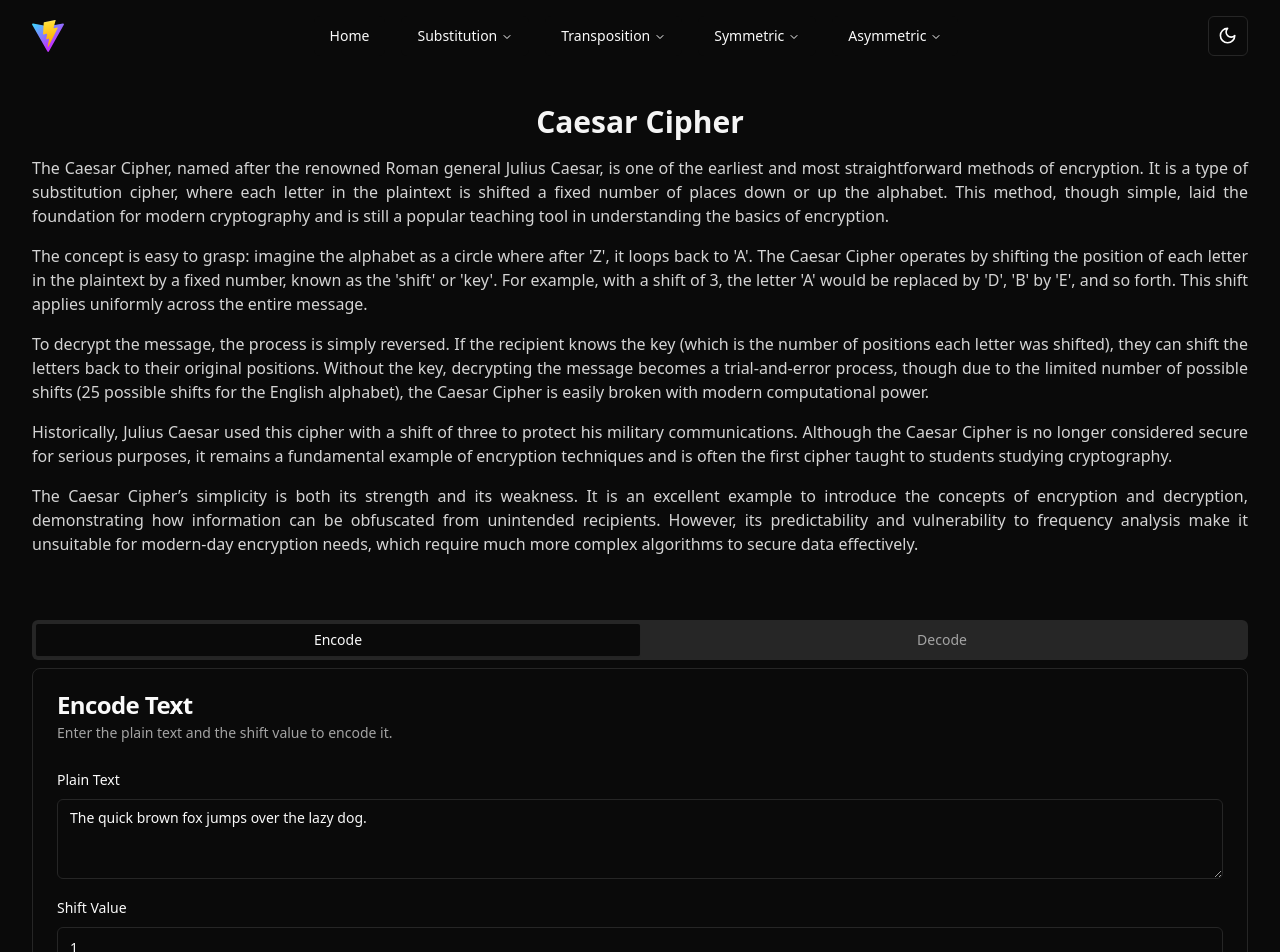
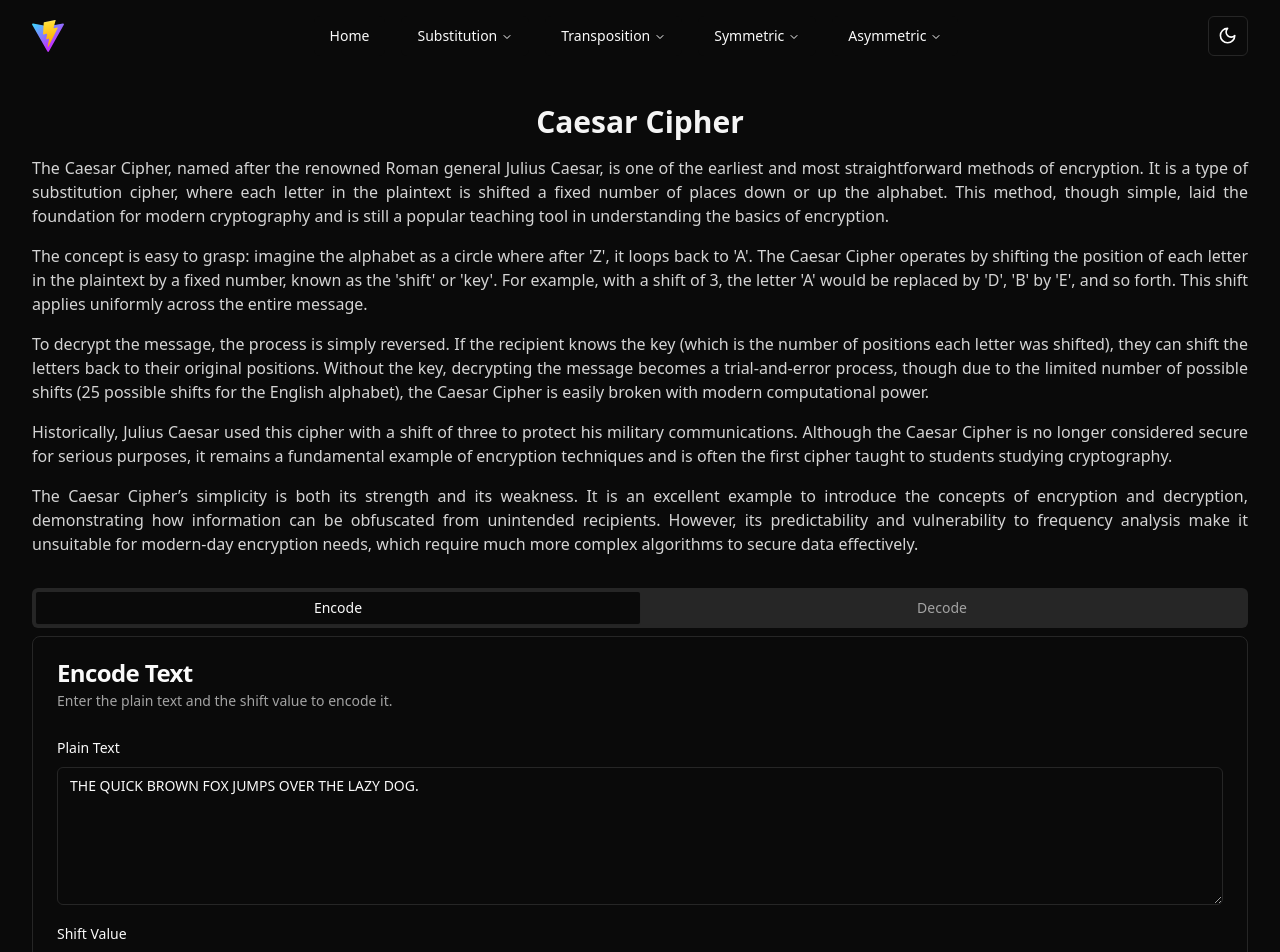
Before and after one commit to nureka-rodrigo/Crypt-It, a React (Vite) app: page /substitution/caesar in a window 1280 px wide. Shown: the top 952 px of the page. Built offline with nearby package versions, Linux system fonts and the light colour scheme.

Commit message:
Make inputs uppercase

```diff
--- a/src/pages/Caesar.tsx
+++ b/src/pages/Caesar.tsx
@@ -103,8 +103,8 @@ export const Caesar: React.FC = () => {
   return (
     <>
       <Navbar />
-      <section className="max-w-7xl mx-auto">
-        <div className="container mx-auto py-8">
+      <section className="max-w-7xl py-8 space-y-8 mx-auto">
+        <div className="container mx-auto">
           <h1 className="flex justify-center text-3xl font-bold text-neutral-900 dark:text-neutral-100">
             Caesar Cipher
           </h1>
@@ -152,7 +152,7 @@ export const Caesar: React.FC = () => {
           </p>
         </div>
 
-        <div className="flex items-center justify-center py-8 px-8 max-w-7xl">
+        <div className="flex items-center justify-center px-8 max-w-7xl">
           <Tabs
             defaultValue="encode"
             className="w-full"
@@ -182,9 +182,11 @@ export const Caesar: React.FC = () => {
                       <Textarea
                         id="plainText"
                         placeholder="Enter text to encode..."
+                        className="uppercase"
                         defaultValue={
-                          "The quick brown fox jumps over the lazy dog."
+                          "THE QUICK BROWN FOX JUMPS OVER THE LAZY DOG."
                         }
+                        rows={6}
                         {...registerEncode("plainText")}
                       />
                       {encodeErrors.plainText && (
@@ -233,9 +235,11 @@ export const Caesar: React.FC = () => {
                       <Textarea
                         id="encodedText"
                         placeholder="Enter text to decode..."
+                        className="uppercase"
                         defaultValue={
-                          "Uif rvjdl cspxo gpy kvnqt pwfs uif mbaz eph."
+                          "UIF RVJDL CSPXO GPY KVNQT PWFS UIF MBAZ EPH."
                         }
+                        rows={6}
                         {...registerDecode("encodedText")}
                       />
                       {decodeErrors.encodedText && (
@@ -276,13 +280,13 @@ export const Caesar: React.FC = () => {
             {encodedText && (
               <div className="space-y-4">
                 <Label>Encoded Text</Label>
-                <Textarea readOnly value={encodedText} />
+                <Textarea readOnly rows={8} value={encodedText} />
               </div>
             )}
             {decodedText && (
               <div className="space-y-4">
                 <Label>Decoded Text</Label>
-                <Textarea readOnly value={decodedText} />
+                <Textarea readOnly rows={8} value={decodedText} />
               </div>
             )}
           </DialogDescription>
```
